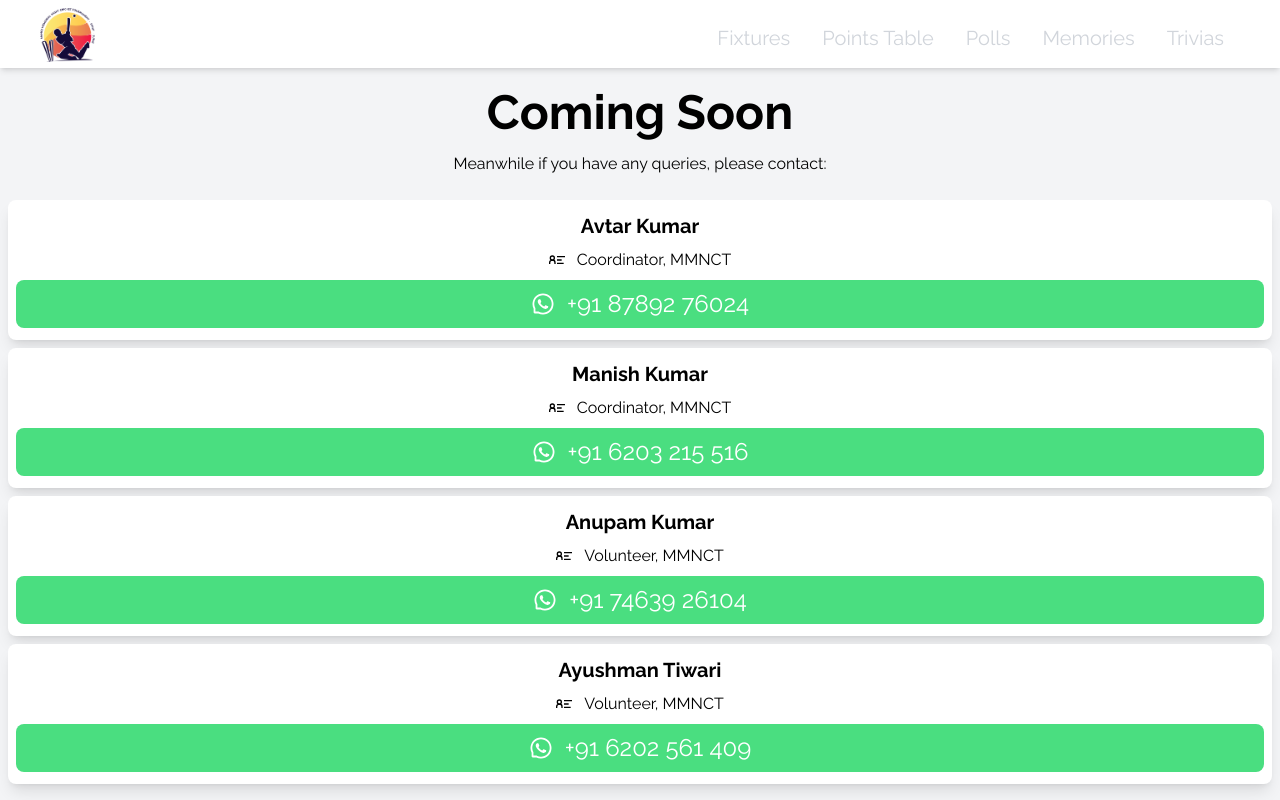
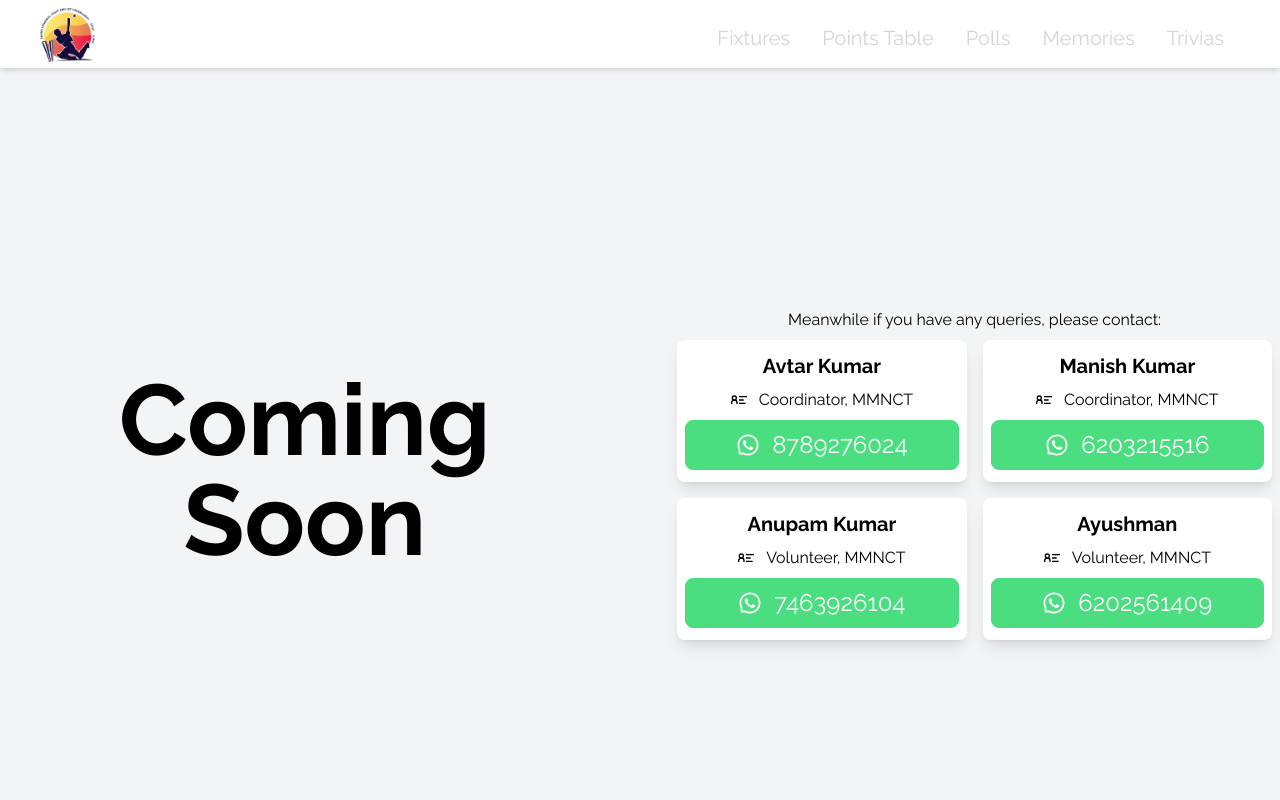
Before and after one commit to ujjwalkirti/mmnct, a Next.js app: page /sponsors in a window 1280 px wide. Shown: the top 800 px of the page. Built offline with nearby package versions, Linux system fonts and the light colour scheme.

Commit message:
improved the ui of sponsor page and added admin pages

```diff
--- a/pages/admin/addTrivia.js
+++ b/pages/admin/addTrivia.js
@@ -37,7 +37,6 @@ const AddTrivia = () => {
       (error) => {
         // Handle unsuccessful uploads
         alert("Please try again, the process failed!");
-        console.log(error.message);
       },
       () => {
         // Handle successful uploads on complete
@@ -58,9 +57,8 @@ const AddTrivia = () => {
           } else {
             // doc.data() will be undefined in this case
             //insert new question or answer
-            const docRef = await addDoc(collection(db, "trivia"), {
-              name: uploadType,
-              country: downloadURL,
+            const docRef = await addDoc(collection(db, "trivia", uploadType), {
+              src: downloadURL,
             });
           }
         });
--- /dev/null
+++ b/pages/admin/uploadEssentials.js
@@ -0,0 +1,77 @@
+import { doc, setDoc } from "firebase/firestore";
+import {
+  getDownloadURL,
+  getMetadata,
+  ref,
+  uploadBytesResumable,
+} from "firebase/storage";
+import React, { useState } from "react";
+import { db, storage } from "../../components/db/Firebase";
+
+const Upload = () => {
+  const [progress, setProgress] = useState(0);
+  const SponsorhipBrochureSubmit = async (e) => {
+    e.preventDefault();
+    const file = e.target[0].files[0];
+    let storageRef = ref(storage, `sponsorship_brochure/main.pdf`);
+
+    let uploadTask;
+    await getMetadata(storageRef)
+      .then((metadata) => {
+        // Metadata now contains the metadata for 'sponsorship_brochure/main.pdf'
+
+        uploadTask = uploadBytesResumable(storageRef, file, metadata);
+      })
+      .catch((error) => {
+        // Uh-oh, an error occurred!
+        uploadTask = uploadBytesResumable(storageRef, file);
+      });
+
+    uploadTask.on(
+      "state_changed",
+      (snapshot) => {
+        // Observe state change events such as progress, pause, and resume
+        // Get task progress, including the number of bytes uploaded and the total number of bytes to be uploaded
+        const local_progress =
+          (snapshot.bytesTransferred / snapshot.totalBytes) * 100;
+        setProgress(local_progress);
+      },
+      (error) => {
+        // Handle unsuccessful uploads
+        alert("Please try again, the process failed!");
+      },
+      () => {
+        // Handle successful uploads on complete
+        setProgress(0);
+        alert("Brochure Upload succesful");
+
+        getDownloadURL(uploadTask.snapshot.ref).then(async (downloadURL) => {
+          await setDoc(doc(db, "sponsorship", "brochure"), {
+            src: downloadURL,
+          });
+        });
+      }
+    );
+  };
+  const title = "font-bold text-center";
+  const formStyle = " border border-black px-2 py-2 my-2";
+  return (
+    <div className="flex fle-col justify-center">
+      <div className={formStyle}>
+        <p className={title}>Upload Sponsorship Brochure</p>
+        <form onSubmit={SponsorhipBrochureSubmit}>
+          <input type="file" required />
+
+          <input
+            className="border border-black py-2 px-4 my-2"
+            type="submit"
+            value="Upload the picture"
+          />
+        </form>
+        <p>Progress: {progress}/100%</p>
+      </div>
+    </div>
+  );
+};
+
+export default Upload;
--- a/pages/sponsors.js
+++ b/pages/sponsors.js
@@ -1,32 +1,34 @@
 import Head from "next/head";
-import React from "react";
+import React, { useState } from "react";
 import Navbar from "../components/Navbar";
 import { GrContactInfo } from "react-icons/gr";
-import { FiPhoneCall } from "react-icons/fi";
 import { AiOutlineWhatsApp } from "react-icons/ai";
+import Link from "next/link";
+import Footer from "../components/Footer";
 
 const Sponsors = () => {
+  const [brochureLink, setBrochureLink] = useState("");
   const contact_persons = [
     {
       name: "Avtar Kumar",
       position: "Coordinator, MMNCT",
-      contact: "+91 87892 76024",
+      contact: "8789276024",
     },
     {
       name: "Manish Kumar",
       position: "Coordinator, MMNCT",
-      contact: "+91 6203 215 516",
+      contact: "6203215516",
     },
 
     {
       name: "Anupam Kumar",
       position: "Volunteer, MMNCT",
-      contact: "+91 74639 26104",
+      contact: "7463926104",
     },
     {
-      name: "Ayushman Tiwari",
+      name: "Ayushman",
       position: "Volunteer, MMNCT",
-      contact: "+91 6202 561 409",
+      contact: "6202561409",
     },
   ];
   return (
@@ -36,12 +38,20 @@ const Sponsors = () => {
       </Head>
       <Navbar />
       {/* Sponsors */}
-      <div className=" bg-gray-100 min-h-screen pt-5">
-        <p className="font-bold text-5xl text-center mb-4">Coming Soon</p>
+      <div
+        className={` bg-gray-100 lg:items-center min-h-screen pt-5 lg:flex lg:justify-center lg:gap-[60px]`}
+      >
+        <div>
+          <p className="font-bold text-5xl lg:text-[100px] text-center mb-4">
+            Coming Soon
+          </p>
+        </div>
+
+        <div className="my-6 lg:w-1/2 ">
           <p className="text-center">
             Meanwhile if you have any queries, please contact:
           </p>
-        <div className="my-6">
+          <div className="lg:grid lg:grid-cols-2 lg:w-full">
             {contact_persons.map((contact_person) => (
               <div className="rounded-lg flex flex-col gap-2 shadow-lg text-center bg-white my-2 mx-2 py-3 px-2">
                 <p className="font-bold text-xl">{contact_person.name}</p>
@@ -49,16 +59,21 @@ const Sponsors = () => {
                   <GrContactInfo />
                   {contact_person.position}
                 </p>
-              <p className="bg-green-400 text-2xl text-white py-2 rounded-lg flex justify-center items-center gap-3">
+                <Link
+                  href={`https://wa.me/${contact_person.contact}`}
+                  className="bg-green-400 hover:bg-white hover:text-green-400 border border-green-400 text-2xl text-white py-2 rounded-lg flex justify-center items-center gap-3"
+                >
                   {/* <FiPhoneCall /> */}
                   <AiOutlineWhatsApp />
                   {contact_person.contact}
-              </p>
+                </Link>
               </div>
             ))}
           </div>
         </div>
       </div>
+      <Footer/>
+    </div>
   );
 };
 
```
Lines whose indentation alone changed are shown as unchanged.
